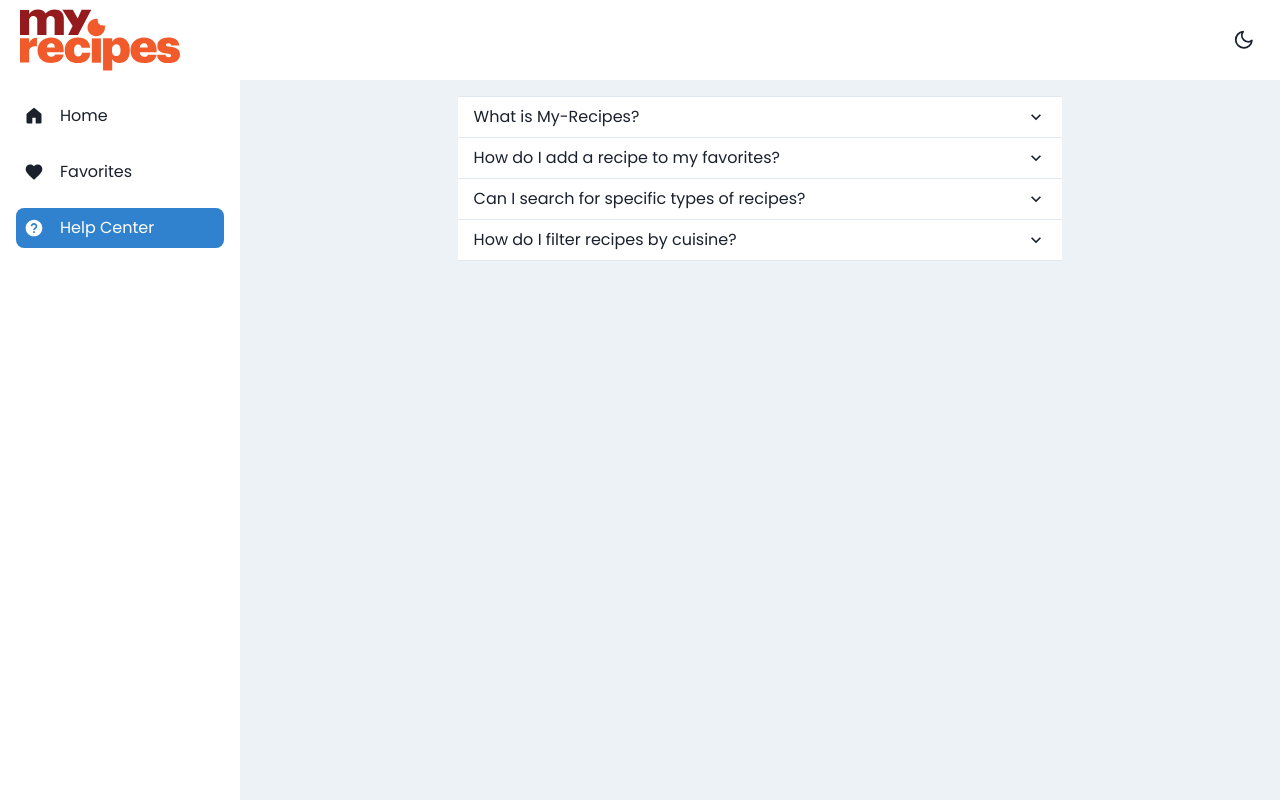
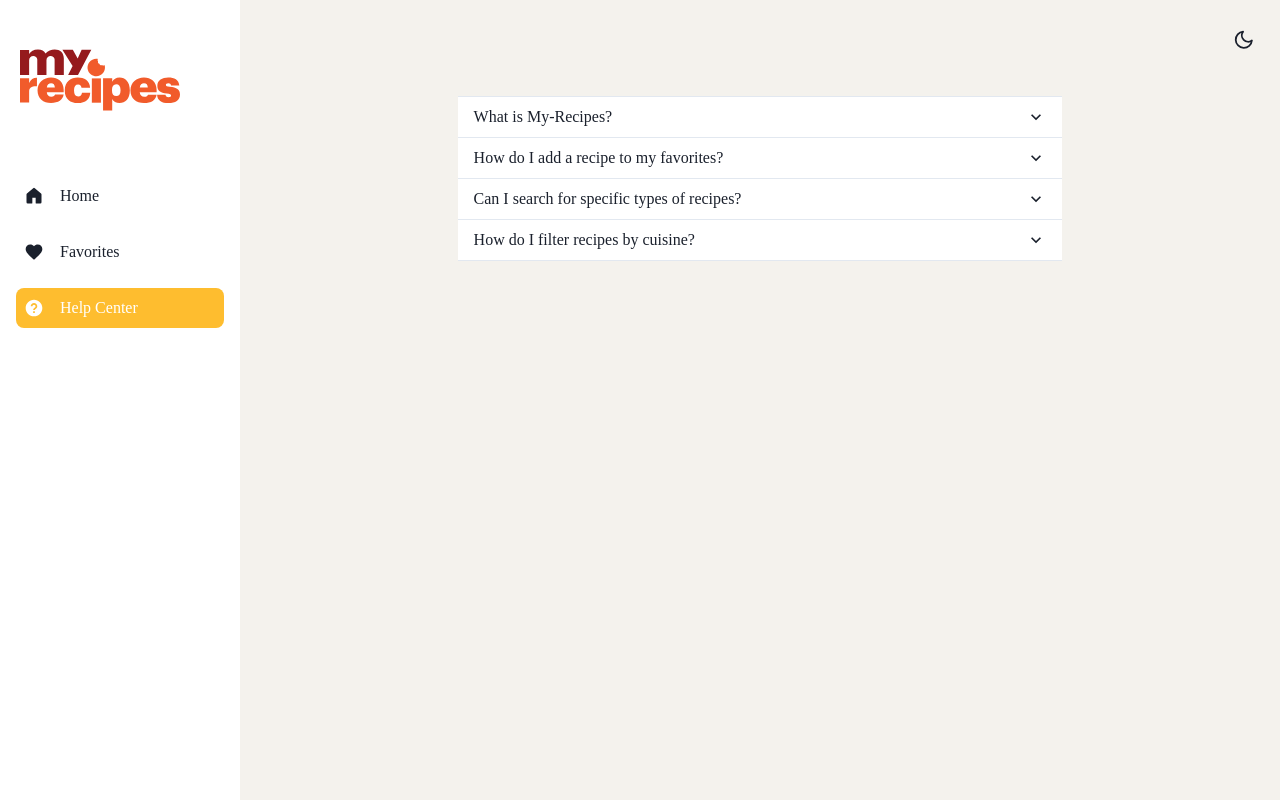
Before and after one commit to NouarSalhEddine/Recipe-website, a React (Vite) app: page /help in a window 1280 px wide. Built offline with nearby package versions, Linux system fonts and the light colour scheme.

Commit message:
Fix: theme color

```diff
--- a/src/App.jsx
+++ b/src/App.jsx
@@ -1,7 +1,7 @@
 import { ChakraProvider, ColorModeScript } from '@chakra-ui/react'
 // import { I18nextProvider } from "react-i18next";
 
-import Theme from '@themes/theme'
+import Theme from './themes/theme'
 // import i18n from '@i18n/i18n'
 import Router from '@routes/router'
 
--- a/src/layouts/Layout.jsx
+++ b/src/layouts/Layout.jsx
@@ -15,8 +15,9 @@ const Layout = () => {
   const { isOpen, onOpen, onClose } = useDisclosure()
 
   return (
-    <Box minHeight="100vh" bg={useColorModeValue('gray.100', '#212121')}>
+    <Box minHeight="100vh" bg={useColorModeValue('lightMode.background', 'darkMode.background')}>
       <Sidebar
+
         onClose={() => onClose}
         display={{ base: 'none', md: 'block' }}
       />
--- a/src/layouts/MobileNav.jsx
+++ b/src/layouts/MobileNav.jsx
@@ -1,41 +1,36 @@
-import {
-  IconButton,
-  Flex,
-  HStack,
-  useColorModeValue
-} from '@chakra-ui/react'
-import PropTypes from 'prop-types'
-import { FiMenu } from 'react-icons/fi'
+import { IconButton, Flex, HStack, useColorModeValue } from "@chakra-ui/react";
+import PropTypes from "prop-types";
+import { FiMenu } from "react-icons/fi";
 
-import { ColorModeSwitcher } from '@components'
+import { ColorModeSwitcher } from "@components";
 
 const MobileNav = ({ onOpen, ...rest }) => {
   return (
     <Flex
+      bg={useColorModeValue("lightMode.background", "darkMode.background")}
       ml={{ base: 0, md: 60 }}
       px={{ base: 4, md: 4 }}
       height="20"
       alignItems="center"
-      bg={useColorModeValue('white', '#171717')}
-      justifyContent={{ base: 'space-between', md: 'flex-end' }}
+      justifyContent={{ base: "space-between", md: "flex-end" }}
       {...rest}
     >
       <IconButton
-        display={{ base: 'flex', md: 'none' }}
+        display={{ base: "flex", md: "none" }}
         onClick={onOpen}
         variant="outline"
         aria-label="open menu"
         icon={<FiMenu />}
       />
 
-      <HStack spacing={{ base: '0', md: '6' }}>
+      <HStack spacing={{ base: "0", md: "6" }}>
         <ColorModeSwitcher />
       </HStack>
     </Flex>
-  )
-}
+  );
+};
 
 MobileNav.propTypes = {
-  onOpen: PropTypes.func.isRequired
-}
-export default MobileNav
+  onOpen: PropTypes.func.isRequired,
+};
+export default MobileNav;
--- a/src/layouts/Sidebar.jsx
+++ b/src/layouts/Sidebar.jsx
@@ -32,7 +32,7 @@ const Sidebar = ({ onClose, ...rest }) => {
       spacing={10}
       {...rest}
     >
-      <Flex h="20" alignItems="center" mx="5" justifyContent="space-between">
+      <Flex h="-40" alignItems="center" mx="5" justifyContent="space-between">
         <Image alignSelf='center' boxSize="10rem" src={logoImage} alt="nojoom-logo" />
         <CloseButton display={{ base: 'flex', md: 'none' }} onClick={onClose} />
       </Flex>
--- a/src/routes/router.jsx
+++ b/src/routes/router.jsx
@@ -8,7 +8,7 @@ const Router = () => {
     <BrowserRouter future={{ v7_startTransition: true }}>
       <Routes>
         <Route path='/' element={<Layout />}>
-          <Route index element={<Home />} />
+          <Route index element={<Home/>} />
           <Route path='/favorite' element={<Favorite />} />
           <Route path='/help' element={<Help />} />
         </Route>
--- a/src/themes/theme.js
+++ b/src/themes/theme.js
@@ -1,25 +1,19 @@
-import { extendTheme } from '@chakra-ui/react'
+import { extendTheme } from '@chakra-ui/react';
 
-// Supports weights 200-800
-import '@fontsource/poppins'
-import '@fontsource-variable/changa'
+const theme = extendTheme({
 
-const Theme = extendTheme({
-  config: {
-    initialColorMode: 'system',
-    useSystemColorMode: true
-  },
+
   colors: {
     lightMode: {
-      primary: '#3182CE',
+      primary: '#FEBD2F',
       secondary: '#F2A50A',
-      background: '#FFFFFF',
+      background: '#F4F2ED',
       inputBackground: '#FFFFFF',
       text: '#1A2E4A',
       borderColor: '#E3E3E9'
     },
     darkMode: {
-      primary: '#63B3ED',
+      primary: '#FEBD2F',
       secondary: '#1D2B83',
       background: '#1C1C1E',
       inputBackground: '#111111',
@@ -31,7 +25,38 @@ const Theme = extendTheme({
     heading: 'Poppins, Changa',
     body: 'Poppins, Changa'
   },
-  fontDisplay: 'swap'
-})
+  fontDisplay: 'swap',
+  components: {
+    Button: {
+      baseStyle: {
+        fontWeight: 'bold',
+        borderRadius: 'md',
+      },
+      sizes: {
+        lg: {
+          h: '56px',
+          fontSize: 'lg',
+          px: '32px',
+        },
+      },
+      variants: {
+        solid: (props) => ({
+          bg: props.colorMode === 'dark' ? 'accent.500' : 'accent.600',
+          color: 'white',
+          _hover: {
+            bg: props.colorMode === 'dark' ? 'accent.400' : 'accent.700',
+          },
+        }),
+      },
+    },
+    Input: {
+      baseStyle: {
+        field: {
+          borderRadius: 'md',
+        },
+      },
+    },
+  },
+});
 
-export default Theme
+export default theme;
--- a/src/views/home/Pizza.jsx
+++ b/src/views/home/Pizza.jsx
@@ -59,7 +59,7 @@ const HomePizzaSection = () => {
   };
 
   return (
-    <Box p={5}>
+    <Box  p={5}>
       <Heading mb={5}>Pizza Recipes</Heading>
       <Input
         value={searchTerm}
```
